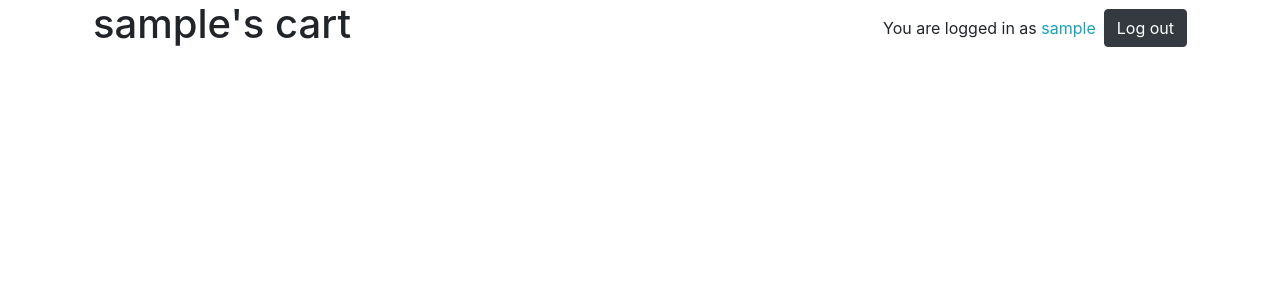
After one commit to JohnTheUnigoat/Python_Lab_01, a Django app: page /cart in a window 1280 px wide. The commit adds this page. Shown: the top 300 px of the page. Run offline with Django 3.2, Linux system fonts and the light colour scheme; the visitor is signed in with stand-in values (Sample User, id 1); data that the repository does not hold is empty; some libraries are stand-ins or nearby versions.

Commit message:
Added user cart page (sort of)
Signed-off-by: Ivan Hudzynskyi <ivanhudzinskyi2000@gmail.com>

```diff
--- a/Lab_01/urls.py
+++ b/Lab_01/urls.py
@@ -27,7 +27,8 @@ urlpatterns = [
     path('logout/', auth_views.LogoutView.as_view(), name='logout'),
     path('register/', shopviews.registerView, name='register'),
     path('', shopviews.index, name='main'),
-    path('addtocart/<product_id>', shopviews.addToCartView, name='addtocart'),
+    path('addtocart/<product_id>', shopviews.addToCartView),
+    path('cart', shopviews.cartView, name='cart'),
 ]
 
 if settings.DEBUG:
--- a/shop/views.py
+++ b/shop/views.py
@@ -63,3 +63,11 @@ def addToCartView(request, product_id):
         user.save()
 
     return redirect('main')
+
+def cartView(request):
+    products = request.user.cart.products.all()
+    username = request.user.username
+    return render(
+        request, 'cart.html',
+        {'products': products, 'username': username}
+    )
--- /dev/null
+++ b/static/cart/styles.css
@@ -0,0 +1,22 @@
+.square {
+    position: relative;
+    width: 30%;
+}
+
+.square::after {
+    content: "";
+    display: block;
+    padding-bottom: 100%;
+}
+
+.content {
+    position: absolute;
+    width: 100%;
+    height: 100%;
+}
+
+img {
+    width: 100%;
+    height: 100%;
+    object-fit: cover;
+}
--- /dev/null
+++ b/templates/cart.html
@@ -0,0 +1,39 @@
+{% extends 'base.html' %}
+{% load static %}
+{% block style %}
+<link rel="stylesheet" href="{% static 'cart/styles.css' %}">
+{% endblock style %}
+{% block content %}
+  <div class="row w-100 m-auto px-md-2 p-0">
+    <h1 class="col-10 col-md-6 mx-auto p-0 text-center text-md-left">{{ username }}'s cart</h1>
+    <div class="col-10 col-md-6 mx-auto p-0 row align-items-center">
+      {% if not username == '' %}
+      <span class="col text-left text-md-right p-0">
+        You are logged in as <span class="text-info">{{ username }}</span>
+      </span>
+      <a href="{% url 'logout' %}" class="btn btn-dark ml-2">Log out</a>
+      {% else %}
+      <span class="col text-left text-md-right p-0">
+        You are not logged in
+      </span>
+      <a href="{% url 'login' %}" class="btn btn-dark ml-2">Log in</a>
+      <a href="{% url 'register' %}" class="btn btn-dark ml-2">Sign up</a>
+      {% endif %}
+    </div>
+  </div>
+  {% for product in products %}
+  <div class="row">
+    <div class="col-3 col-lg-2 p-0 square">
+      <div class="content p-2">
+        <img class="card" src="{{ product.image.url }}" alt="{{ product.name }}">
+      </div>
+    </div>
+    <div class="col-9 col-lg-10 p-2 text-right">
+      <div class="card h-100 px-3 py-2">
+        <h2>{{ product.name }}</h2>
+        <h4>${{ product.price }}</h4>
+      </div>
+    </div>
+  </div>
+  {% endfor %}
+{% endblock content %}
--- a/templates/index.html
+++ b/templates/index.html
@@ -1,16 +1,17 @@
 {% extends 'base.html' %}
 {% load static %}
 {% block style %}
-<link rel="stylesheet" href="{% static "main/styles.css" %}">
+<link rel="stylesheet" href="{% static 'main/styles.css' %}">
 {% endblock style %}
 {% block content %}
 <div class="row w-100 m-auto px-md-2 p-0">
-  <h1 class="col-10 col-md-6 mx-auto p-0 text-center text-md-left">This is a test</h1>
+  <h1 class="col-10 col-md-6 mx-auto p-0 text-center text-md-left">Generic shop name</h1>
   <div class="col-10 col-md-6 mx-auto p-0 row align-items-center">
     {% if not username == '' %}
     <span class="col text-left text-md-right p-0">
       You are logged in as <span class="text-info">{{ username }}</span>
     </span>
+    <a href="{% url 'cart' %}" class="btn btn-dark ml-2">My cart</a>
     <a href="{% url 'logout' %}" class="btn btn-dark ml-2">Log out</a>
     {% else %}
     <span class="col text-left text-md-right p-0">
```
